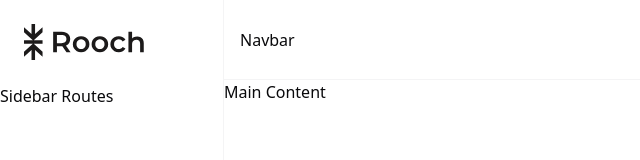
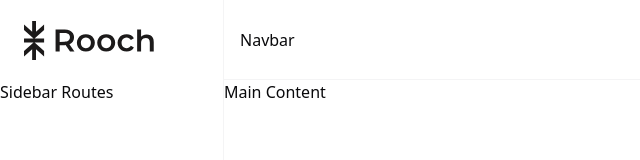
Before and after one commit to rooch-network/rooch-portal-v1, a React (Vite) app: page / in a window 1280 px wide. Shown: the top 160 px of the page, without its empty margins (0-640 px from the left). Built offline with nearby package versions, Linux system fonts and the light colour scheme.

Commit message:
feat: add the design style reference

```diff
--- a/src/dashboard/components/logo.tsx
+++ b/src/dashboard/components/logo.tsx
@@ -4,9 +4,9 @@ export const Logo = () => {
     <img
       src="/rooch_black_combine.svg"
       alt="Logo"
-      height={120}
-      width={120}
-      className="cursor-pointer"
+      height={130}
+      width={130}
+      className="cursor-pointer hover:opacity-75 transition"
     />
   );
 };
--- a/src/dashboard/components/navbar.tsx
+++ b/src/dashboard/components/navbar.tsx
@@ -1,6 +1,6 @@
 export const Navbar = () => {
   return (
-    <div className="p-4 border-b border-zinc-100 h-full flex items-center">
+    <div className="p-4 border-b border-zinc-200/40 h-full flex items-center">
       Navbar
     </div>
   );
--- a/src/dashboard/components/sidebar.tsx
+++ b/src/dashboard/components/sidebar.tsx
@@ -3,8 +3,8 @@ import { SidebarRoutes } from "./sidebar-routes";
 
 export const Sidebar = () => {
   return (
-    <div className="h-full border-r border-zinc-100 flex flex-col overflow-y-auto ">
-      <div className="flex items-center justify-start p-6">
+    <div className="h-full border-r border-zinc-200/40 flex flex-col overflow-y-auto ">
+      <div className="h-[80px] flex items-center justify-start p-6">
         <Logo />
       </div>
       <div className="flex flex-col w-full">
```
Also changed, not shown: 1 other file (tests, documents, lock files or other folders).
